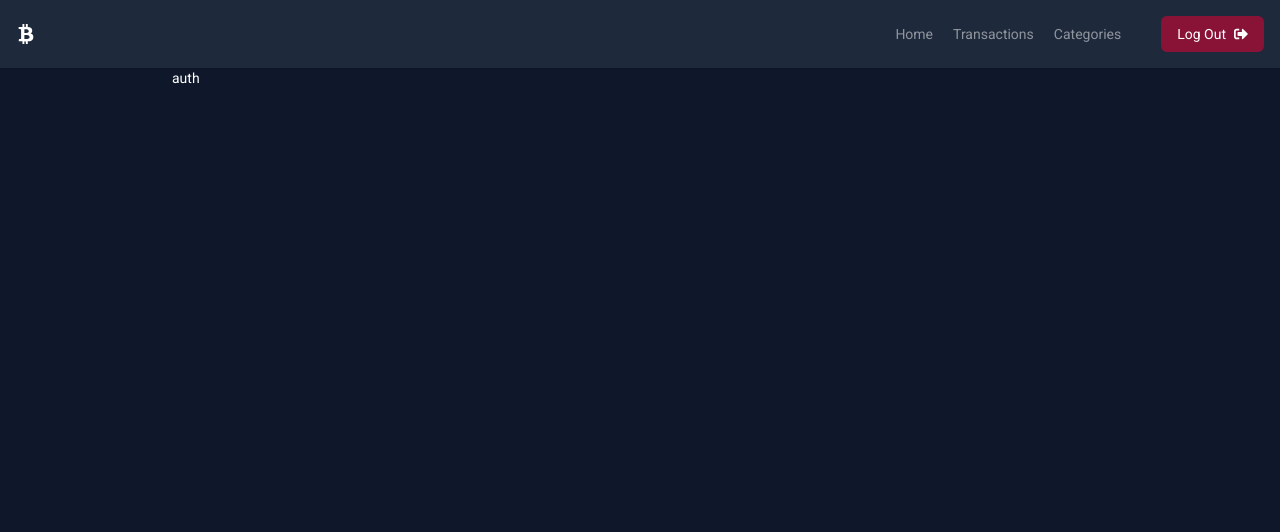
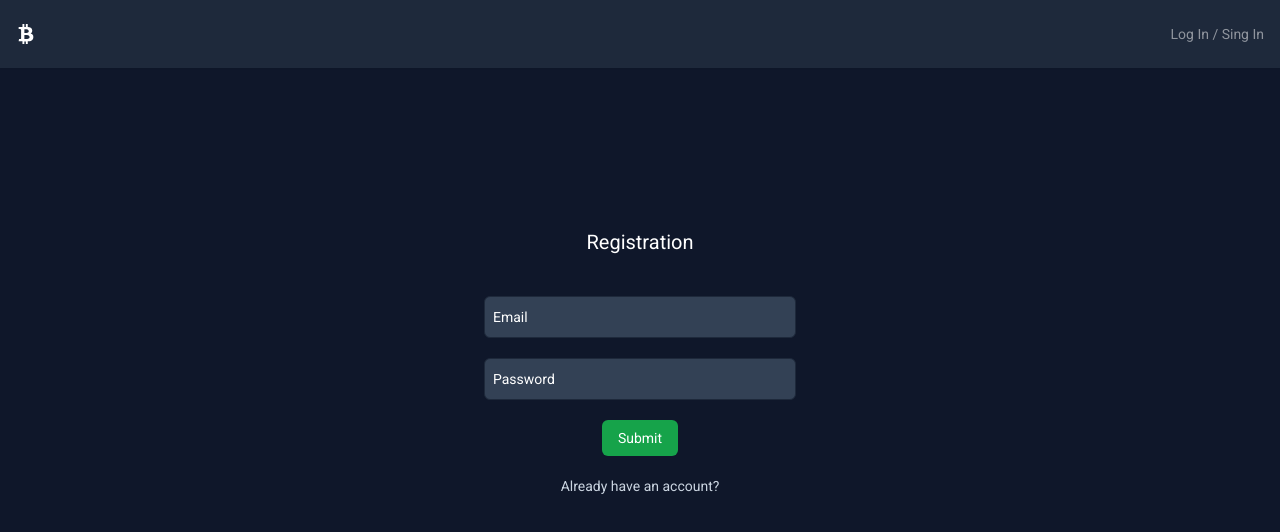
Before and after one commit to weboson/Fullstack-Nest-React, a React (Vite) app in the folder client/: page /auth in a window 1280 px wide. Shown: the top 532 px of the page. Built offline with nearby package versions, Linux system fonts and the light colour scheme.

Commit message:
Created FORM (authorization/registration): Auth.tsx

```diff
--- a/client/package.json
+++ b/client/package.json
@@ -7,7 +7,8 @@
     "dev": "vite",
     "build": "tsc && vite build",
     "lint": "eslint . --ext ts,tsx --report-unused-disable-directives --max-warnings 0",
-    "preview": "vite preview"
+    "preview": "vite preview",
+    "format": "npx prettier ./src/pages/*.tsx --write"
   },
   "dependencies": {
     "localforage": "^1.10.0",
--- /dev/null
+++ b/client/prettier.config.js
@@ -0,0 +1,6 @@
+// prettier.config.js
+const foramtPrettier = {
+    plugins: ['prettier-plugin-tailwindcss'],
+}
+
+export default foramtPrettier;
--- a/client/src/components/Header.tsx
+++ b/client/src/components/Header.tsx
@@ -4,7 +4,7 @@ import { FaBtc, FaSignOutAlt } from 'react-icons/fa'; // библиотека и
 
 const Header: FC = () => {
     // залогинен ли пользователь
-    const isAuth = true;
+    const isAuth = false;
 
     return (
         <header className='flex items-center p-4 shadow-sm bg-slate-800 backdrop-blur-sm'>
--- a/client/src/index.css
+++ b/client/src/index.css
@@ -23,7 +23,7 @@
     }
 
     .input {
-        @apply bg-transparent p-2 border bg-slate-700 placeholder: text-white border-slate-800 rounded-md outline-none focus:border-slate-300;
+        @apply bg-transparent p-2 border bg-slate-700 placeholder:text-white border-slate-800 rounded-md outline-none focus:border-slate-300 placeholder:text-sm;
     }
 
     .container {
--- a/client/src/pages/Auth.tsx
+++ b/client/src/pages/Auth.tsx
@@ -1,11 +1,54 @@
-import { FC } from "react"; // FunctionComponent
+import { FC, useState } from "react"; // FunctionComponent
 
-const Auth: FC = () => { // вернется Function Component
-    return (
-        <div>
-            auth
-        </div>
-    );
+const Auth: FC = () => {
+  const [email, setEmail] = useState<string>("");
+  const [password, setPassword] = useState<string>("");
+
+  // вернется Function Component
+  // Authentication (Аутентификация) - true/false
+  const [isLogin, setIsLogin] = useState<boolean>(false); // generic: метод принимает значения типа boolean
+
+  return (
+    <div className="bg-state-900  mt-40 flex flex-col items-center justify-center text-white">
+      <h1 className="mb-10 text-center text-xl">
+        {isLogin ? "Login" : "Registration"}
+      </h1>
+      <form className="mx-auto flex w-1/3 flex-col gap-5">
+        <input
+          type="text"
+          className="input"
+          placeholder="Email"
+          onChange={(e) => setEmail(e.target.value)}
+        />
+        <input
+          type="password"
+          className="input"
+          placeholder="Password"
+          onChange={(e) => setPassword(e.target.value)}
+        />
+
+        <button className="btn btn-green mx-auto">Submit</button>
+      </form>
+
+      <div className="mt-5 flex justify-center">
+        {isLogin ? (
+          <button
+            onClick={() => setIsLogin(!isLogin)}
+            className="text-slate-300 hover:text-white"
+          >
+            You don't have an account?
+          </button>
+        ) : (
+          <button
+            onClick={() => setIsLogin(!isLogin)}
+            className="text-slate-300 hover:text-white"
+          >
+            Already have an account?
+          </button>
+        )}
+      </div>
+    </div>
+  );
 };
 
 export default Auth;
--- a/client/src/pages/ErrorPage.tsx
+++ b/client/src/pages/ErrorPage.tsx
@@ -1,15 +1,20 @@
-import { FC } from 'react';
-import { Link } from 'react-router-dom';
+import { FC } from "react";
+import { Link } from "react-router-dom";
 // импорт картинки
-import img from '../assets/ErrorPage-img.png'
+import img from "../assets/ErrorPage-img.png";
 
 const ErrorPage: FC = () => {
-    return (
-        <div className='min-h-screen bg-slate-900 font-roboto text-white flex justify-center items-center flex-col gap-10'>
-            <img className='w-80' src={img} alt="" />
-            <Link to={'/'} className="bg-sky-500 rounded-md px-6 py-2 hover:bg-sky-600">Back</Link>
-        </div>
-    );
+  return (
+    <div className="flex min-h-screen flex-col items-center justify-center gap-10 bg-slate-900 font-roboto text-white">
+      <img className="w-80" src={img} alt="" />
+      <Link
+        to={"/"}
+        className="rounded-md bg-sky-500 px-6 py-2 hover:bg-sky-600"
+      >
+        Back
+      </Link>
+    </div>
+  );
 };
 
 export default ErrorPage;
--- a/client/src/pages/Layout.tsx
+++ b/client/src/pages/Layout.tsx
@@ -7,13 +7,13 @@ import Header from "../components/Header";
 
 const Layout: FC = () => {
   return (
-        <div className="min-h-screen bg-slate-900 font-roboto text-white pd-20 ">
+    <div className="pd-20 min-h-screen bg-slate-900 font-roboto text-white ">
       <Header />
       <div className="container">
         <Outlet />
       </div>
     </div>
-    )
+  );
 };
 
 export default Layout;
--- a/client/src/pages/Transactions.tsx
+++ b/client/src/pages/Transactions.tsx
@@ -1,11 +1,7 @@
 import { FC } from "react";
 
 const Transactions: FC = () => {
-    return (
-        <div>
-            Transactions
-        </div>
-    );
+  return <div>Transactions</div>;
 };
 
 export default Transactions;
--- a/client/tailwind.config.js
+++ b/client/tailwind.config.js
@@ -16,7 +16,7 @@ export default {
     },
   },
   plugins: [
-    // require('@tailwindcss/forms', 'prettier-plugin-tailwindcss'),
+    require('@tailwindcss/forms', 'prettier-plugin-tailwindcss'),
     require('@tailwindcss/forms'),
   ],
 }
```
Also changed, not shown: client/src/pages/Categories.tsx (+2 -6 lines), client/src/pages/Home.tsx (+2 -6 lines). Lines whose indentation alone changed are shown as unchanged.
